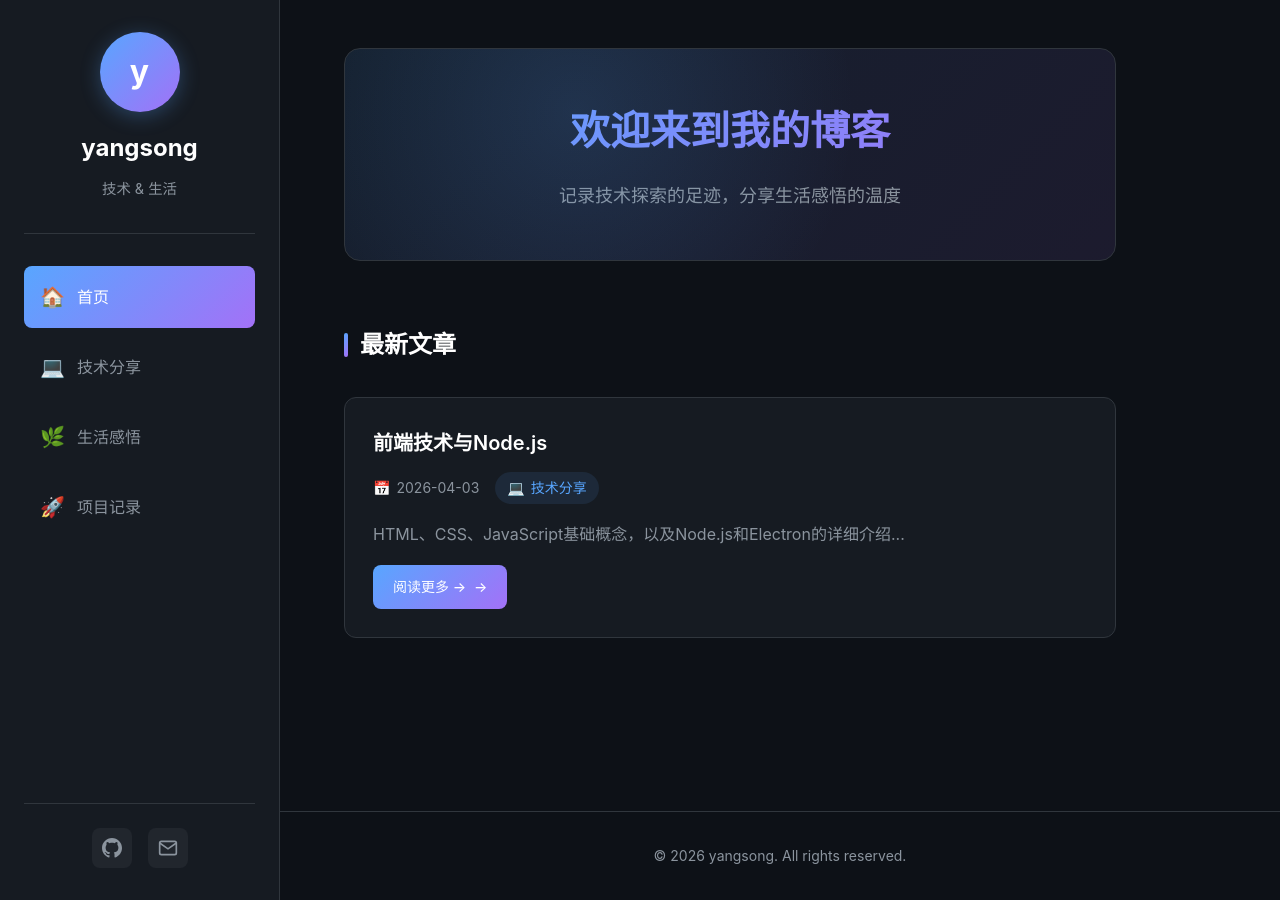
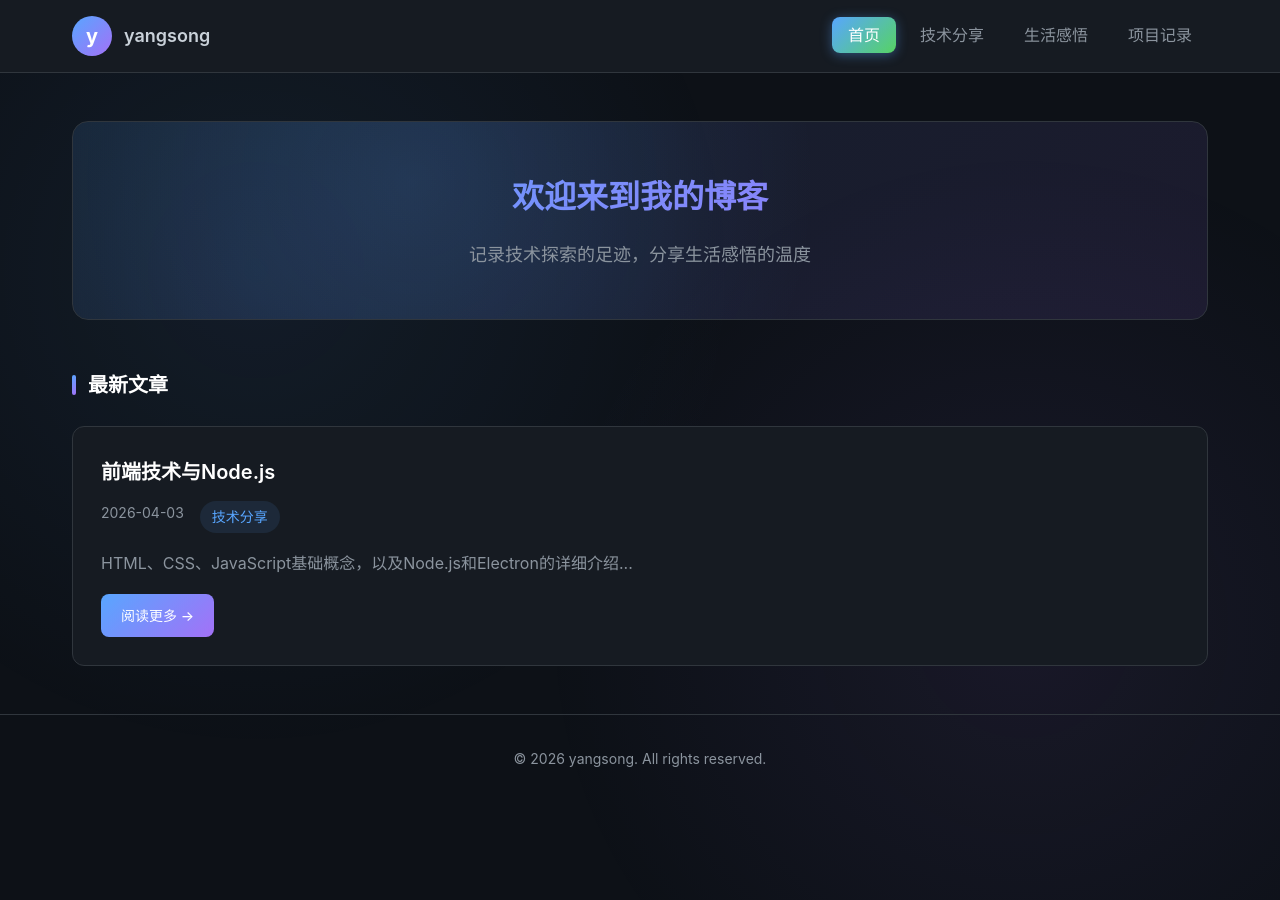
Before and after one commit to ysiq/ysiq.github.io, a Jekyll site: the page built from blog/index.md, in a window 1280 px wide. Built offline with Jekyll 4.4.1, drawn with Linux system fonts in a browser that asks for light colours.

Commit message:
V1.2: 个人博客改为顶部导航样式，参考公司网站风格

```diff
--- a/_layouts/blog.html
+++ b/_layouts/blog.html
@@ -4,93 +4,40 @@
     <meta charset="UTF-8">
     <meta name="viewport" content="width=device-width, initial-scale=1.0">
     <title>{% if page.title %}{{ page.title }} - {{ site.name }}{% else %}{{ site.name }}{% endif %}</title>
-
-    <link rel="stylesheet" href="/blog/css/style.css?v=20260331">
+    <link rel="stylesheet" href="/blog/css/style.css?v=20260403">
 </head>
 <body>
-    <div class="sidebar">
-        <div class="sidebar-header">
-            <div class="avatar">
+    <div class="background-pattern"></div>
+
+    <header class="header">
+        <nav class="top-nav">
+            <a href="/blog/" class="nav-brand">
                 <span>{{ site.name | slice: 0 }}</span>
-            </div>
-            <h1 class="site-title">{{ site.name }}</h1>
-            <p class="site-subtitle">技术 & 生活</p>
-        </div>
-        <nav class="sidebar-nav">
-            <a href="/blog/" class="nav-item {% if page.url == '/blog/' %}active{% endif %}">
-                <span class="nav-icon">🏠</span>
-                <span>首页</span>
+                <span class="brand-text">{{ site.name }}</span>
             </a>
-        <a href="/blog/技术分享/" class="nav-item {% if page.url == '/blog/技术分享/' or page.url == '/blog/技术分享' %}active{% endif %}">
-            <span class="nav-icon">💻</span>
-            <span>技术分享</span>
-        </a>
-        <a href="/blog/生活感悟/" class="nav-item {% if page.url == '/blog/生活感悟/' or page.url == '/blog/生活感悟' %}active{% endif %}">
-            <span class="nav-icon">🌿</span>
-            <span>生活感悟</span>
-        </a>
-        <a href="/blog/项目记录/" class="nav-item {% if page.url == '/blog/项目记录/' or page.url == '/blog/项目记录' %}active{% endif %}">
-            <span class="nav-icon">🚀</span>
-            <span>项目记录</span>
-        </a>
+            <ul class="nav-links">
+                <li><a href="/blog/" {% if page.url == '/blog/' or page.url == '/blog' %}class="active"{% endif %}>首页</a></li>
+                <li><a href="/blog/技术分享/" {% if page.url contains '技术分享' %}class="active"{% endif %}>技术分享</a></li>
+                <li><a href="/blog/生活感悟/" {% if page.url contains '生活感悟' %}class="active"{% endif %}>生活感悟</a></li>
+                <li><a href="/blog/项目记录/" {% if page.url contains '项目记录' %}class="active"{% endif %}>项目记录</a></li>
+            </ul>
         </nav>
-        <div class="sidebar-footer">
-            <div class="social-links">
-                <a href="https://github.com" target="_blank" class="social-link" title="GitHub">
-                    <svg height="20" viewBox="0 0 24 24" fill="currentColor">
-                        <path d="M12 0c-6.626 0-12 5.373-12 12 0 5.302 3.438 9.8 8.207 11.387.599.111.793-.261.793-.577v-2.234c-3.338.726-4.033-1.416-4.033-1.416-.546-1.387-1.333-1.756-1.333-1.756-1.089-.745.083-.729.083-.729 1.205.084 1.839 1.237 1.839 1.237 1.07 1.834 2.807 1.304 3.492.997.107-.775.418-1.305.762-1.604-2.665-.305-5.467-1.334-5.467-5.931 0-1.311.469-2.381 1.236-3.221-.124-.303-.535-1.524.117-3.176 0 0 1.008-.322 3.301 1.23.957-.266 1.983-.399 3.003-.404 1.02.005 2.047.138 3.006.404 2.291-1.552 3.297-1.23 3.297-1.23.653 1.653.242 2.874.118 3.176.77.84 1.235 1.911 1.235 3.221 0 4.609-2.807 5.624-5.479 5.921.43.372.823 1.102.823 2.222v3.293c0 .319.192.694.801.576 4.765-1.589 8.199-6.086 8.199-11.386 0-6.627-5.373-12-12-12z"/>
-                    </svg>
-                </a>
-                <a href="mailto:example@email.com" class="social-link" title="邮箱">
-                    <svg height="20" viewBox="0 0 24 24" fill="none" stroke="currentColor" stroke-width="2">
-                        <path d="M4 4h16c1.1 0 2 .9 2 2v12c0 1.1-.9 2-2 2H4c-1.1 0-2-.9-2-2V6c0-1.1.9-2 2-2z"/>
-                        <polyline points="22,6 12,13 2,6"/>
-                    </svg>
-                </a>
-            </div>
-        </div>
-    </div>
+    </header>
 
-    <div class="main-content">
-        <header class="mobile-header">
-            <button class="menu-toggle" id="menuToggle">
-                <span></span>
-                <span></span>
-                <span></span>
-            </button>
-            <span class="mobile-title">{{ site.name }}</span>
-        </header>
-
+    <div class="main-container">
         <main class="content">
             {{ content }}
         </main>
-
-        <footer class="footer">
-            <p>&copy; {{ site.time | date: '%Y' }} {{ site.name }}. All rights reserved.</p>
-        </footer>
     </div>
 
-    <div class="overlay" id="overlay"></div>
+    <footer class="footer">
+        <p>&copy; {{ site.time | date: '%Y' }} {{ site.name }}. All rights reserved.</p>
+    </footer>
 
     <script>
-        const menuToggle = document.getElementById('menuToggle');
-        const overlay = document.getElementById('overlay');
-        const sidebar = document.querySelector('.sidebar');
-
-        menuToggle.addEventListener('click', () => {
-            sidebar.classList.toggle('active');
-            overlay.classList.toggle('active');
-        });
-
-        overlay.addEventListener('click', () => {
-            sidebar.classList.remove('active');
-            overlay.classList.remove('active');
-        });
-
-        // 动态设置导航激活状态
         (function() {
             const currentPath = decodeURIComponent(window.location.pathname);
-            const navItems = document.querySelectorAll('.sidebar-nav .nav-item');
+            const navItems = document.querySelectorAll('.nav-links li a');
             navItems.forEach(item => {
                 const href = item.getAttribute('href');
                 if (currentPath === href || currentPath === href.replace(/\/$/, '') || currentPath + '/' === href) {
--- a/blog/css/style.css
+++ b/blog/css/style.css
@@ -13,6 +13,7 @@
     --accent-primary: #58a6ff;
     --accent-secondary: #238636;
     --accent-gradient: linear-gradient(135deg, #58a6ff 0%, #a371f7 100%);
+    --blue-gradient: linear-gradient(135deg, #58a6ff 0%, #56d364 100%);
     --border-color: #30363d;
     --card-shadow: 0 8px 24px rgba(0, 0, 0, 0.4);
 }
@@ -25,176 +26,116 @@ body {
     min-height: 100vh;
 }
 
-.sidebar {
+.background-pattern {
     position: fixed;
+    top: 0;
     left: 0;
-    top: 0;
-    width: 280px;
-    height: 100vh;
-    background-color: var(--bg-secondary);
-    border-right: 1px solid var(--border-color);
-    display: flex;
-    flex-direction: column;
-    padding: 2rem 1.5rem;
-    z-index: 100;
-    transition: transform 0.3s ease;
+    right: 0;
+    bottom: 0;
+    background:
+        radial-gradient(circle at 20% 30%, rgba(88, 166, 255, 0.08) 0%, transparent 40%),
+        radial-gradient(circle at 80% 70%, rgba(163, 113, 247, 0.08) 0%, transparent 40%);
+    pointer-events: none;
+    z-index: 0;
 }
 
-.sidebar-header {
-    text-align: center;
-    padding-bottom: 2rem;
+.header {
+    position: sticky;
+    top: 0;
+    z-index: 100;
+    background-color: var(--bg-secondary);
     border-bottom: 1px solid var(--border-color);
-    margin-bottom: 2rem;
+    backdrop-filter: blur(10px);
 }
 
-.avatar {
-    width: 80px;
-    height: 80px;
-    margin: 0 auto 1rem;
+.top-nav {
+    max-width: 1200px;
+    margin: 0 auto;
+    padding: 1rem 2rem;
+    display: flex;
+    align-items: center;
+    justify-content: space-between;
+}
+
+.nav-brand {
+    display: flex;
+    align-items: center;
+    gap: 0.75rem;
+    color: var(--text-primary);
+    text-decoration: none;
+    font-weight: 600;
+    font-size: 1.125rem;
+}
+
+.nav-brand span:first-child {
+    width: 40px;
+    height: 40px;
     background: var(--accent-gradient);
     border-radius: 50%;
     display: flex;
     align-items: center;
     justify-content: center;
-    font-size: 2rem;
+    font-size: 1.25rem;
     font-weight: 700;
     color: #fff;
-    box-shadow: 0 4px 20px rgba(88, 166, 255, 0.3);
 }
 
-.site-title {
-    font-size: 1.5rem;
-    font-weight: 700;
-    color: #fff;
-    margin-bottom: 0.5rem;
+.brand-text {
+    font-size: 1.125rem;
 }
 
-.site-subtitle {
-    color: var(--text-secondary);
-    font-size: 0.9rem;
-}
-
-.sidebar-nav {
-    flex: 1;
+.nav-links {
     display: flex;
-    flex-direction: column;
+    list-style: none;
     gap: 0.5rem;
 }
 
-.nav-item {
-    display: flex;
-    align-items: center;
-    gap: 0.75rem;
-    padding: 0.875rem 1rem;
+.nav-links li a {
     color: var(--text-secondary);
     text-decoration: none;
+    padding: 0.5rem 1rem;
     border-radius: 8px;
     transition: all 0.2s ease;
     font-weight: 500;
 }
 
-.nav-item:hover {
+.nav-links li a:hover {
     background-color: var(--bg-tertiary);
     color: var(--text-primary);
 }
 
-.nav-item.active {
-    background: var(--accent-gradient);
+.nav-links li a.active {
+    background: var(--blue-gradient);
     color: #fff;
+    box-shadow: 0 2px 12px rgba(88, 166, 255, 0.4);
 }
 
-.nav-icon {
-    font-size: 1.25rem;
-}
-
-.sidebar-footer {
-    padding-top: 1.5rem;
-    border-top: 1px solid var(--border-color);
-}
-
-.social-links {
-    display: flex;
-    justify-content: center;
-    gap: 1rem;
-}
-
-.social-link {
-    width: 40px;
-    height: 40px;
-    display: flex;
-    align-items: center;
-    justify-content: center;
-    color: var(--text-secondary);
-    background-color: var(--bg-tertiary);
-    border-radius: 8px;
-    transition: all 0.2s ease;
-}
-
-.social-link:hover {
-    color: var(--accent-primary);
-    transform: translateY(-2px);
-}
-
-.main-content {
-    margin-left: 280px;
-    min-height: 100vh;
-    display: flex;
-    flex-direction: column;
-}
-
-.mobile-header {
-    display: none;
-    position: fixed;
-    top: 0;
-    left: 0;
-    right: 0;
-    height: 60px;
-    background-color: var(--bg-secondary);
-    border-bottom: 1px solid var(--border-color);
-    padding: 0 1rem;
-    align-items: center;
-    z-index: 90;
-}
-
-.menu-toggle {
-    display: flex;
-    flex-direction: column;
-    gap: 5px;
-    padding: 8px;
-    background: none;
-    border: none;
-    cursor: pointer;
-}
-
-.menu-toggle span {
-    width: 24px;
-    height: 2px;
-    background-color: var(--text-primary);
-    border-radius: 2px;
-}
-
-.mobile-title {
-    margin-left: 1rem;
-    font-weight: 600;
+.main-container {
+    max-width: 1200px;
+    margin: 0 auto;
+    padding: 3rem 2rem;
+    position: relative;
+    z-index: 1;
 }
 
 .content {
-    flex: 1;
-    padding: 3rem 4rem;
-    max-width: 900px;
+    position: relative;
+    z-index: 1;
 }
 
 .footer {
-    padding: 2rem 4rem;
+    text-align: center;
+    padding: 2rem;
     border-top: 1px solid var(--border-color);
-    text-align: center;
     color: var(--text-secondary);
     font-size: 0.875rem;
+    position: relative;
+    z-index: 1;
 }
 
 .blog-hero {
     text-align: center;
-    margin-bottom: 4rem;
+    margin-bottom: 3rem;
     padding: 3rem;
     background: linear-gradient(135deg, rgba(88, 166, 255, 0.1) 0%, rgba(163, 113, 247, 0.1) 100%);
     border-radius: 16px;
@@ -215,7 +156,7 @@ body {
 }
 
 .blog-hero h2 {
-    font-size: 2.5rem;
+    font-size: 2rem;
     font-weight: 700;
     background: var(--accent-gradient);
     -webkit-background-clip: text;
@@ -228,12 +169,13 @@ body {
 .blog-hero p {
     color: var(--text-secondary);
     font-size: 1.125rem;
+    position: relative;
 }
 
 .blog-posts h3 {
-    font-size: 1.5rem;
+    font-size: 1.25rem;
     color: #fff;
-    margin-bottom: 2rem;
+    margin-bottom: 1.5rem;
     display: flex;
     align-items: center;
     gap: 0.75rem;
@@ -242,7 +184,7 @@ body {
 .blog-posts h3::before {
     content: '';
     width: 4px;
-    height: 1.5rem;
+    height: 1.25rem;
     background: var(--accent-gradient);
     border-radius: 2px;
 }
@@ -306,14 +248,6 @@ body {
 .post-date {
     color: var(--text-secondary);
     font-size: 0.875rem;
-    display: flex;
-    align-items: center;
-    gap: 0.375rem;
-}
-
-.post-date::before {
-    content: '📅';
-    font-size: 0.875rem;
 }
 
 .post-category {
@@ -322,14 +256,7 @@ body {
     background-color: rgba(88, 166, 255, 0.1);
     padding: 0.25rem 0.75rem;
     border-radius: 20px;
-    display: flex;
-    align-items: center;
-    gap: 0.375rem;
 }
-
-.post-category.技术::before { content: '💻'; }
-.post-category.生活::before { content: '🌿'; }
-.post-category.项目::before { content: '🚀'; }
 
 .post-item p {
     color: var(--text-secondary);
@@ -356,15 +283,6 @@ body {
     box-shadow: 0 4px 15px rgba(88, 166, 255, 0.4);
 }
 
-.read-more::after {
-    content: '→';
-    transition: transform 0.2s ease;
-}
-
-.read-more:hover::after {
-    transform: translateX(4px);
-}
-
 .category-header {
     margin-bottom: 3rem;
 }
@@ -379,64 +297,20 @@ body {
     color: var(--text-secondary);
 }
 
-.tags {
-    display: flex;
-    flex-wrap: wrap;
-    gap: 0.5rem;
-    margin-top: 1rem;
-}
-
-.tag {
-    padding: 0.375rem 0.875rem;
-    background-color: var(--bg-tertiary);
-    color: var(--text-secondary);
-    border-radius: 20px;
-    font-size: 0.875rem;
-    transition: all 0.2s ease;
-}
-
-.tag:hover {
-    background-color: var(--accent-primary);
-    color: #fff;
-}
-
-.overlay {
-    display: none;
-    position: fixed;
-    top: 0;
-    left: 0;
-    right: 0;
-    bottom: 0;
-    background-color: rgba(0, 0, 0, 0.5);
-    z-index: 95;
-}
-
-@media (max-width: 1024px) {
-    .content {
-        padding: 2rem;
-    }
-}
-
 @media (max-width: 768px) {
-    .sidebar {
-        transform: translateX(-100%);
+    .top-nav {
+        flex-direction: column;
+        gap: 1rem;
+        padding: 1rem;
     }
 
-    .sidebar.active {
-        transform: translateX(0);
+    .nav-links {
+        flex-wrap: wrap;
+        justify-content: center;
     }
 
-    .main-content {
-        margin-left: 0;
-    }
-
-    .mobile-header {
-        display: flex;
-    }
-
-    .content {
-        padding: 1.5rem;
-        padding-top: 5rem;
+    .main-container {
+        padding: 1.5rem 1rem;
     }
 
     .blog-hero {
@@ -444,7 +318,7 @@ body {
     }
 
     .blog-hero h2 {
-        font-size: 1.75rem;
+        font-size: 1.5rem;
     }
 
     .post-item {
@@ -453,14 +327,6 @@ body {
 
     .post-item h4 {
         font-size: 1.125rem;
-    }
-
-    .overlay.active {
-        display: block;
-    }
-
-    .footer {
-        padding: 1.5rem;
     }
 }
 
```
